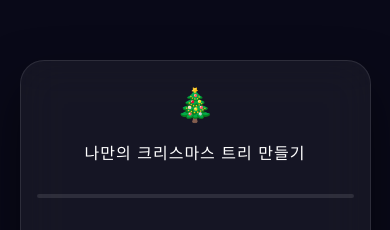
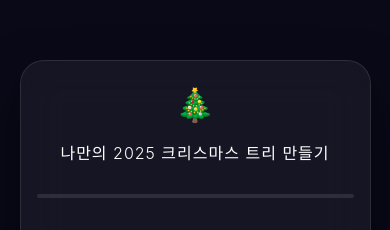
Before and after one commit to AnYejun/christmas-tree-app, a React (Vite) app: page / in a window 390 px wide. Shown: the part 120-350 px from the top of the page. Built offline with nearby package versions, Linux system fonts and the light colour scheme.

Commit message:
feat: Add 2025 to titles, fix sticky hover on mobile touch

```diff
--- a/src/App.jsx
+++ b/src/App.jsx
@@ -81,7 +81,7 @@ function App() {
           {/* Title when not capturing */}
           {!isCapturing && (
             <div className="title-overlay">
-              <h1>✨ 나만의 크리스마스 트리 ✨</h1>
+              <h1>✨ 나만의 2025 크리스마스 트리 ✨</h1>
               <p className="subtitle">터치 또는 드래그로 트리를 돌려보세요</p>
             </div>
           )}
--- a/src/components/QuizOverlay.css
+++ b/src/components/QuizOverlay.css
@@ -119,10 +119,12 @@
     -webkit-user-select: none;
 }
 
-.option-btn:hover {
-    background: rgba(255, 255, 255, 0.12);
-    border-color: rgba(255, 165, 2, 0.5);
-    transform: translateX(5px);
+@media (hover: hover) {
+    .option-btn:hover {
+        background: rgba(255, 255, 255, 0.12);
+        border-color: rgba(255, 165, 2, 0.5);
+        transform: translateX(5px);
+    }
 }
 
 .option-btn:active {
--- a/src/components/QuizOverlay.jsx
+++ b/src/components/QuizOverlay.jsx
@@ -115,7 +115,7 @@ export default function QuizOverlay({ onComplete }) {
       <div className="quiz-container">
         <div className="quiz-header">
           <span className="emoji">{question.emoji}</span>
-          <h1>나만의 크리스마스 트리 만들기</h1>
+          <h1>나만의 2025 크리스마스 트리 만들기</h1>
         </div>
 
         <div className="progress-bar">
--- a/src/index.css
+++ b/src/index.css
@@ -117,9 +117,11 @@ body::before {
   -webkit-user-select: none;
 }
 
+@media (hover: hover) {
   .screenshot-btn:hover {
     transform: translateY(-3px) scale(1.05);
     box-shadow: 0 12px 40px rgba(255, 71, 87, 0.6);
+  }
 }
 
 .screenshot-btn:active {
@@ -143,9 +145,11 @@ body::before {
   -webkit-user-select: none;
 }
 
+@media (hover: hover) {
   .restart-btn:hover {
     background: rgba(255, 255, 255, 0.15);
     color: var(--text-primary);
+  }
 }
 
 .restart-btn:active {
```
Lines whose indentation alone changed are shown as unchanged.
